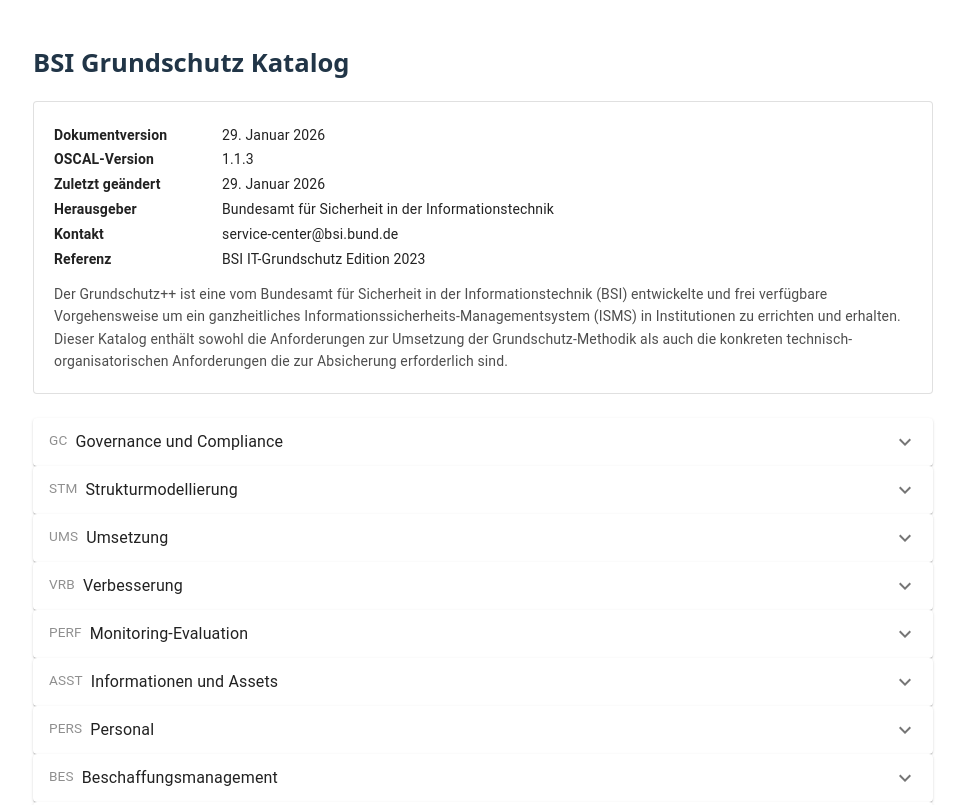
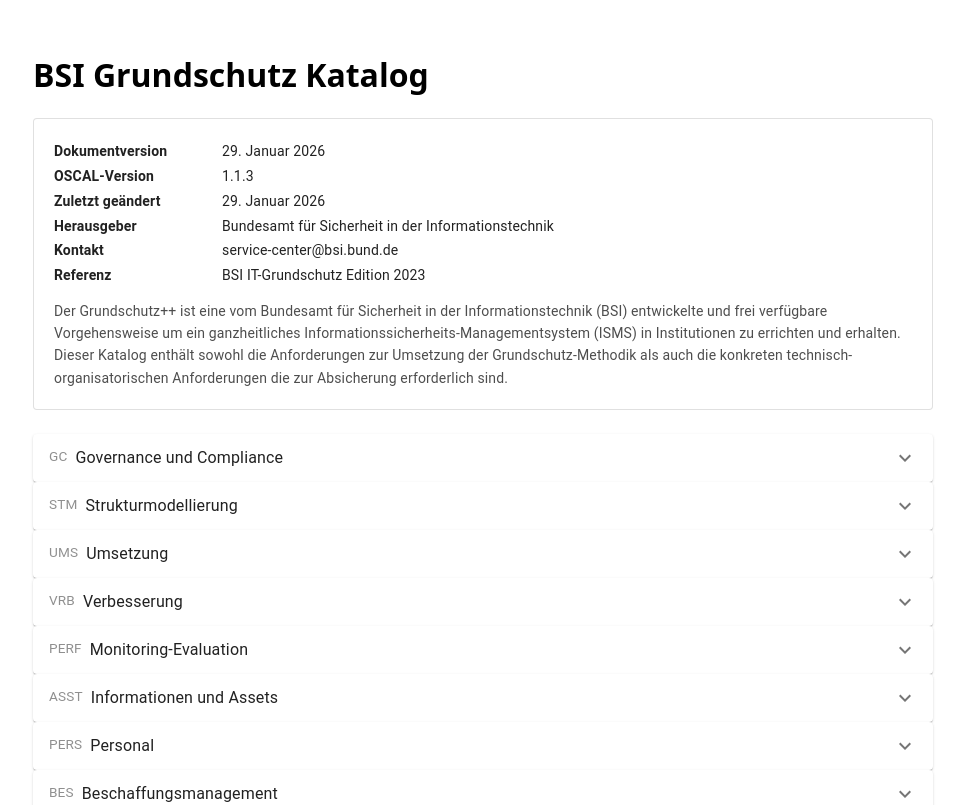
Before and after one commit to TheRedCoder404/OSCAL-Viewer, a React (Vite) app: page / in a window 1280 px wide. Shown: the top 805 px of the page, without its empty margins (157-1122 px from the left). Built offline with nearby package versions, Linux system fonts and the light colour scheme.

Commit message:
Update CSS
- Reduced unnecessary css code

```diff
--- a/src/App.css
+++ b/src/App.css
@@ -2,11 +2,6 @@
   max-width: 900px;
   margin: 0 auto;
   padding: 2rem;
-}
-
-h1 {
-    font-size: 1.6em;
-    margin-bottom: 1.5rem;
 }
 
 .ctrl-body {
@@ -15,22 +10,12 @@
   line-height: 1.6;
 }
 
-.ctrl-body .part {
-    margin-bottom: 0.8rem;
-}
-
 .ctrl-body p {
   margin: 0.3rem 0 0;
 }
 
 .guidance {
   opacity: 0.75;
-    border-left: 2px solid #555;
+  border-left: 2px solid #ccc;
   padding-left: 0.8rem;
 }
-
-@media (prefers-color-scheme: light) {
-    .guidance {
-        border-left-color: #bbb;
-    }
-}
--- a/src/index.css
+++ b/src/index.css
@@ -1,65 +1,4 @@
-:root {
-  font-family: system-ui, Avenir, Helvetica, Arial, sans-serif;
-  line-height: 1.5;
-  font-weight: 400;
-
-  color-scheme: light dark;
-  color: rgba(255, 255, 255, 0.87);
-  background-color: #242424;
-
-  font-synthesis: none;
-  text-rendering: optimizeLegibility;
-  -webkit-font-smoothing: antialiased;
-  -moz-osx-font-smoothing: grayscale;
-}
-
-a {
-  font-weight: 500;
-  color: #646cff;
-  text-decoration: inherit;
-}
-a:hover {
-  color: #535bf2;
-}
-
 body {
   margin: 0;
-  min-width: 320px;
+  font-family: system-ui, Avenir, Helvetica, Arial, sans-serif;
 }
-
-h1 {
-  font-size: 3.2em;
-  line-height: 1.1;
-}
-
-button {
-  border-radius: 8px;
-  border: 1px solid transparent;
-  padding: 0.6em 1.2em;
-  font-size: 1em;
-  font-weight: 500;
-  font-family: inherit;
-  background-color: #1a1a1a;
-  cursor: pointer;
-  transition: border-color 0.25s;
-}
-button:hover {
-  border-color: #646cff;
-}
-button:focus,
-button:focus-visible {
-  outline: 4px auto -webkit-focus-ring-color;
-}
-
-@media (prefers-color-scheme: light) {
-  :root {
-    color: #213547;
-    background-color: #ffffff;
-  }
-  a:hover {
-    color: #747bff;
-  }
-  button {
-    background-color: #f9f9f9;
-  }
-}
```
Lines whose indentation alone changed are shown as unchanged.
